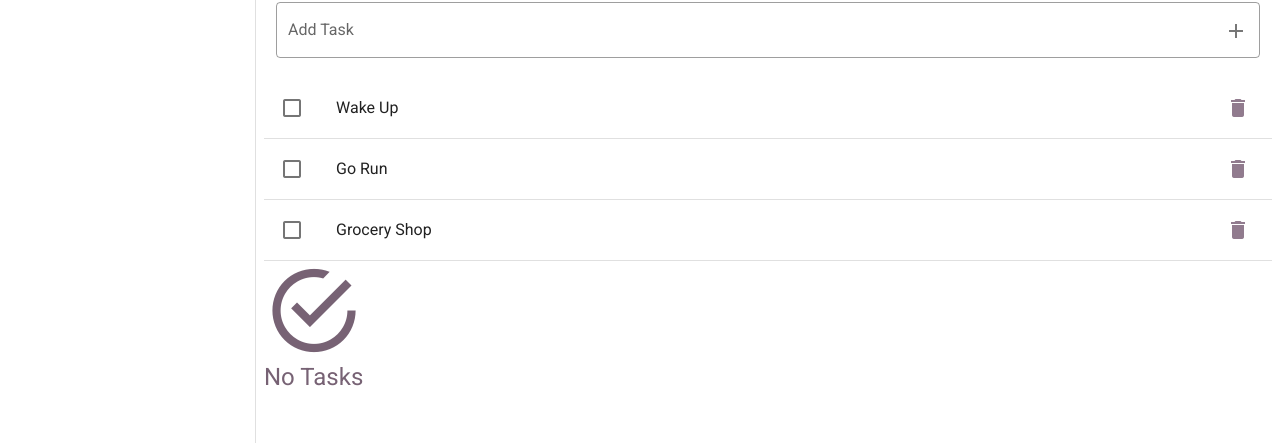
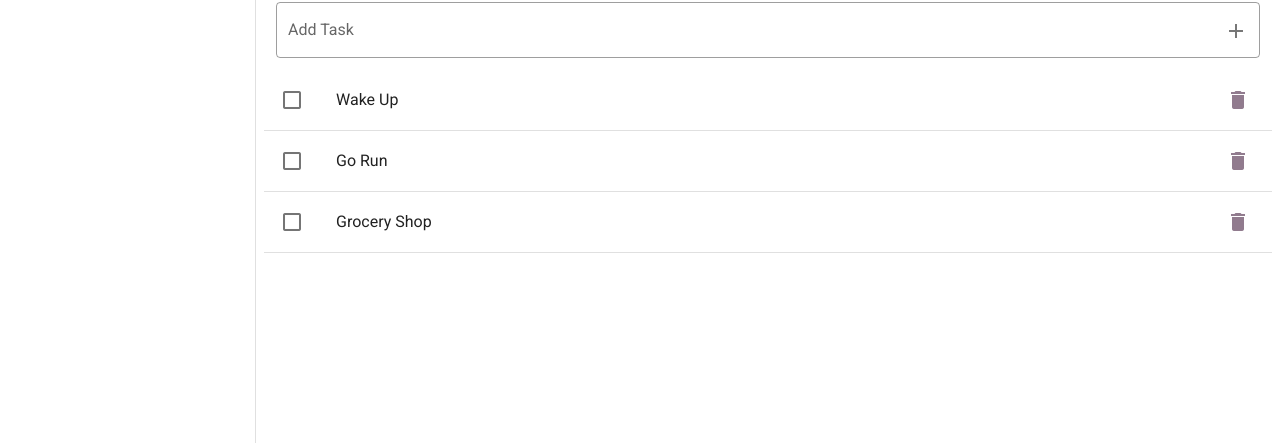
Before and after one commit to hannahnmcdonald/vuetify-to-do, a Vue app in the folder vuetify-to-do/: page /#/ in a window 1280 px wide. Shown: the part 146-589 px from the top of the page. Built offline with nearby package versions, Linux system fonts and the light colour scheme.

Commit message:
shortened code- all parts of todo.vue made into child components, methods run smoothly from vuex store

```diff
--- a/vuetify-to-do/src/components/ListTasks.vue
+++ b/vuetify-to-do/src/components/ListTasks.vue
@@ -2,11 +2,19 @@
     <v-list
     class="pt-0"
     flat
-    ></v-list>
+    >
+    <task
+        v-for="task in $store.state.tasks"
+        :key="task.id"
+        :task="task"
+        />
+    </v-list>
 </template>
 
 <script>
 export default {
-
+    components: {
+        'task': require('@/components/Task.vue').default,
+    }
 };
 </script>
--- /dev/null
+++ b/vuetify-to-do/src/components/NoTasks.vue
@@ -0,0 +1,27 @@
+<template>
+    <div
+        class="no-tasks"
+        >
+        <v-icon
+        size="100"
+        color="secondary"
+
+        >
+            mdi-checkbox-marked-circle-outline
+        </v-icon>
+        <div
+        class="text-h5 secondary--text"
+        >
+        No Tasks
+        </div>
+    </div>
+</template>
+
+<style lang="sass">
+  .no-tasks
+    position: absolute
+    left: 50%
+    top:50%
+    transform: translate(-50%, -50%)
+    opacity: 0.5
+</style>
--- /dev/null
+++ b/vuetify-to-do/src/components/Task.vue
@@ -0,0 +1,40 @@
+<template>
+    <div>
+        <v-list-item
+          @click="$store.commit('doneTask', task.id)"
+          :class="{ 'grey lighten-4': task.done}"
+          >
+            <template v-slot:default>
+
+              <v-list-item-action>
+                <v-checkbox
+                  q:input-value="task.done"
+                  color="primary"
+                ></v-checkbox>
+              </v-list-item-action>
+
+              <v-list-item-content>
+                <v-list-item-title
+                :class="{ 'text-decoration-line-through' : task.done }"
+                >{{ task.title }}</v-list-item-title>
+              </v-list-item-content>
+
+              <v-list-item-action>
+                <v-btn
+                icon
+                @click.stop="$store.commit('deleteTask', task.id)"
+                >
+                  <v-icon color="secondary lighten-1">mdi-delete</v-icon>
+                </v-btn>
+              </v-list-item-action>
+            </template>
+          </v-list-item>
+        <v-divider></v-divider>
+      </div>
+</template>
+
+<script>
+export default {
+    props: ['task']
+};
+</script>
--- a/vuetify-to-do/src/store/index.js
+++ b/vuetify-to-do/src/store/index.js
@@ -38,13 +38,13 @@ export default new Vuex.Store({
       // // clear the field
       // this.newTaskTitle = '';
     },
-    doneTask(state) {
+    doneTask(state, id) {
       // .filter goes thru array looking for the task id we are looking for from the [0] item in array
       let task = state.tasks.filter(task => task.id === id)[0]
       //set to opposite
       task.done = !task.done
     },
-    deleteTask(state) {
+    deleteTask(state, id) {
       // Recreates array with all tasks but the one we are deleting
       state.tasks = state.tasks.filter(task => task.id !== id)
     }
--- a/vuetify-to-do/src/views/ToDo.vue
+++ b/vuetify-to-do/src/views/ToDo.vue
@@ -7,53 +7,10 @@
       v-if="$store.state.tasks.length"
     />
 
-      <div
-        v-for="task in $store.state.tasks"
-        :key="task.id"
-        >
-          <v-list-item
-          @click="$store.commit('doneTask', task.id)"
-          :class="{ 'grey lighten-4': task.done}"
-          >
-            <template v-slot:default>
-              <v-list-item-action>
-                <v-checkbox
-                  q:input-value="task.done"
-                ></v-checkbox>
-              </v-list-item-action>
-              <v-list-item-content>
-                <v-list-item-title
-                :class="{ 'text-decoration-line-through' : task.done }"
-                >{{ task.title }}</v-list-item-title>
-              </v-list-item-content>
+    <no-tasks
+      v-else
+    />
 
-              <v-list-item-action>
-                <v-btn
-                icon
-                @click.stop="$state.commit('deleteTask', task.id)"
-                >
-                  <v-icon color="secondary lighten-1">mdi-delete</v-icon>
-                </v-btn>
-              </v-list-item-action>
-            </template>
-
-          </v-list-item>
-        <v-divider></v-divider>
-      </div>
-
-    <v-icon
-      size="100"
-      color="secondary"
-
-    >
-      mdi-checkbox-marked-circle-outline
-    </v-icon>
-    <div
-    class="text-h5 secondary--text"
-    >
-    No Tasks
-    </div>
-    </div>
   </div>
 </template>
 
@@ -65,15 +22,7 @@
     components: {
       'field-add-task': require('@/components/FieldAddTask.vue').default,
       'list-tasks': require('@/components/ListTasks.vue').default,
+      'no-tasks': require('@/components/NoTasks.vue').default,
     }
   }
 </script>
-
-<style lang="sass">
-  .no-tasks
-    position: absolute
-    left: 50%
-    top:50%
-    transform: translate(-50%, -50%)
-    opacity: 0.5
-</style>
```
Also changed, not shown: 1 other file (tests, documents, lock files or other folders).
